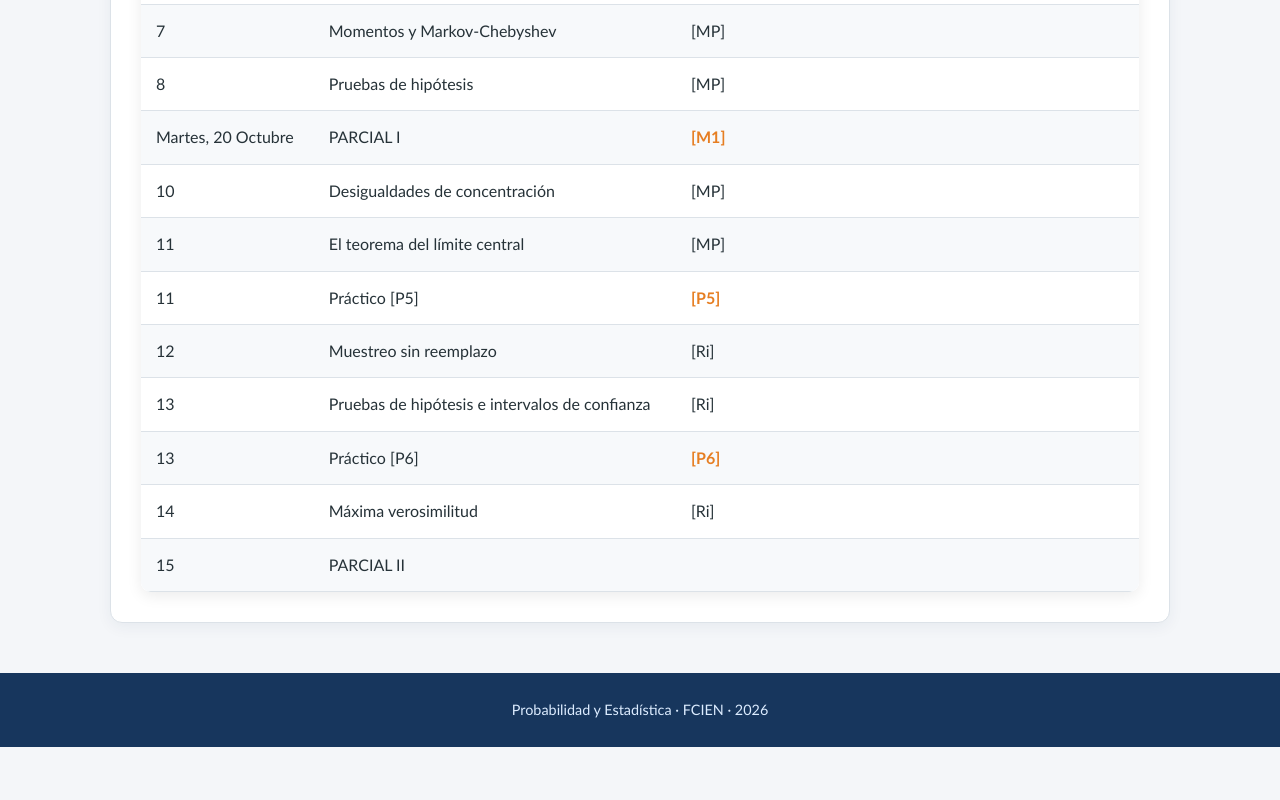
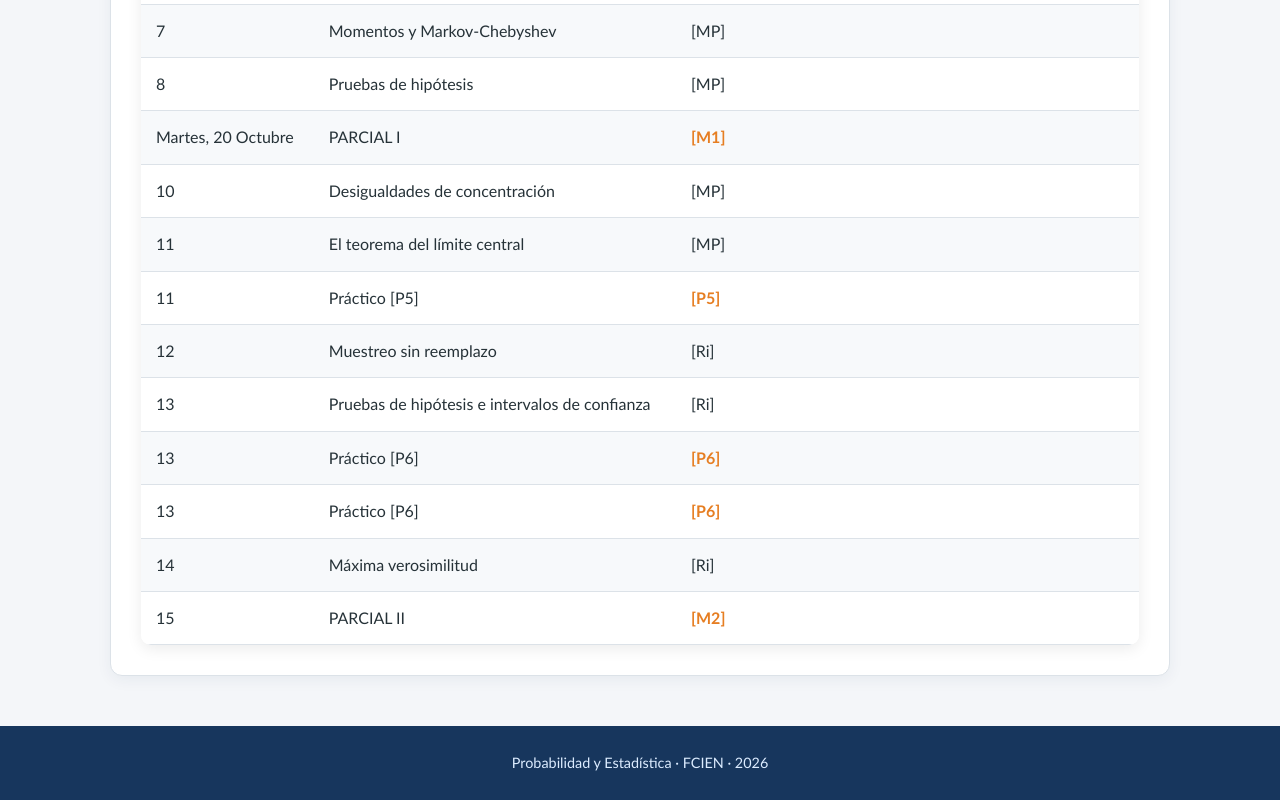
Before and after one commit to mauricio-velasco/PyE_2026, a plain HTML site: page index.html in a window 1280 px wide. Shown: the part 3198-3998 px from the top of the page. Before the commit the page ends 3945 px from the top, so only its background shows below. Drawn offline with Linux system fonts and the light colour scheme.

Commit message:
periodic update

```diff
--- a/index.html
+++ b/index.html
@@ -794,6 +794,15 @@
                 <td></td>
               </tr>
 
+              <tr>
+                <td>13</td>
+                <td>Práctico [P6]</td>
+                <td><a href="Extras/P6.pdf"
+              target="_blank"
+              rel="noopener noreferrer">[P6]</td>
+                <td></td>
+                <td></td>
+              </tr>
 
               <tr>
                 <td>14</td>
@@ -806,7 +815,9 @@
               <tr>
                 <td>15</td>
                 <td>PARCIAL II</td>
-                <td></td>
+                <td><a href="Extras/Material_P2.pdf"
+              target="_blank"
+              rel="noopener noreferrer">[M2] </td>
                 <td></td>
                 <td></td>
               </tr>
```
Also changed, not shown: 5 other files.
